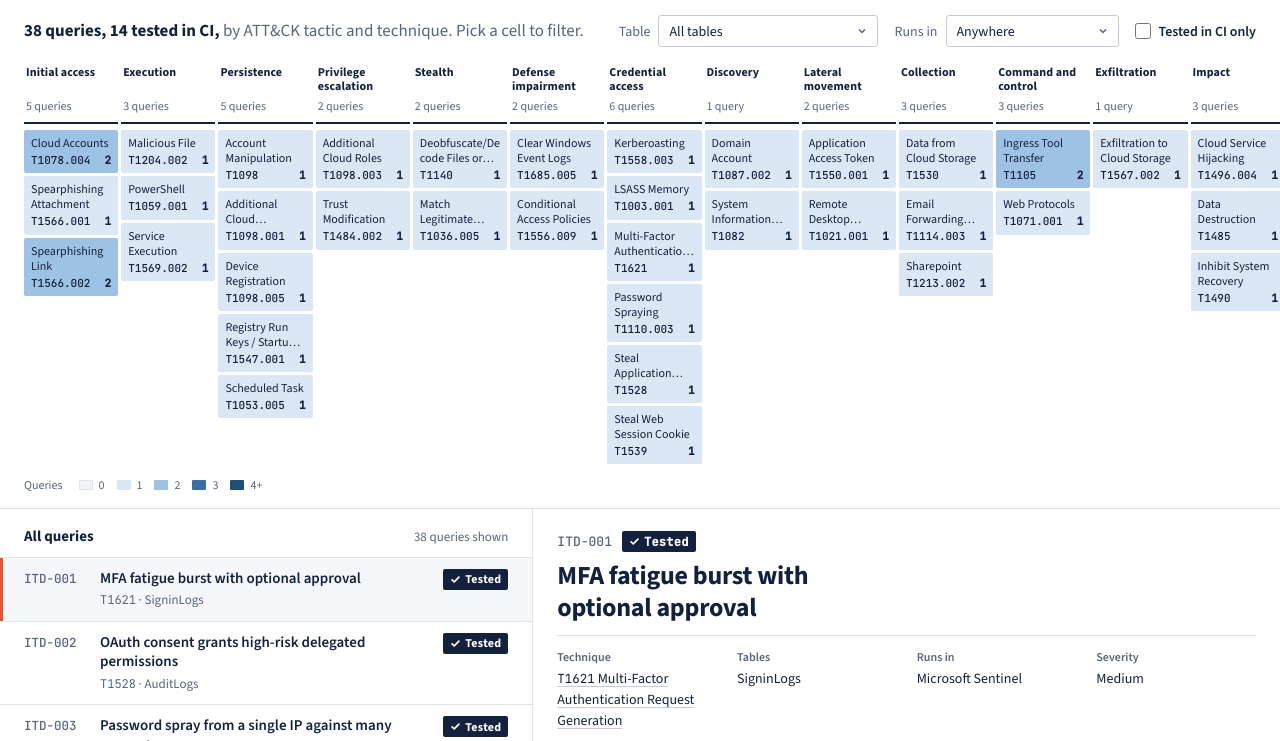
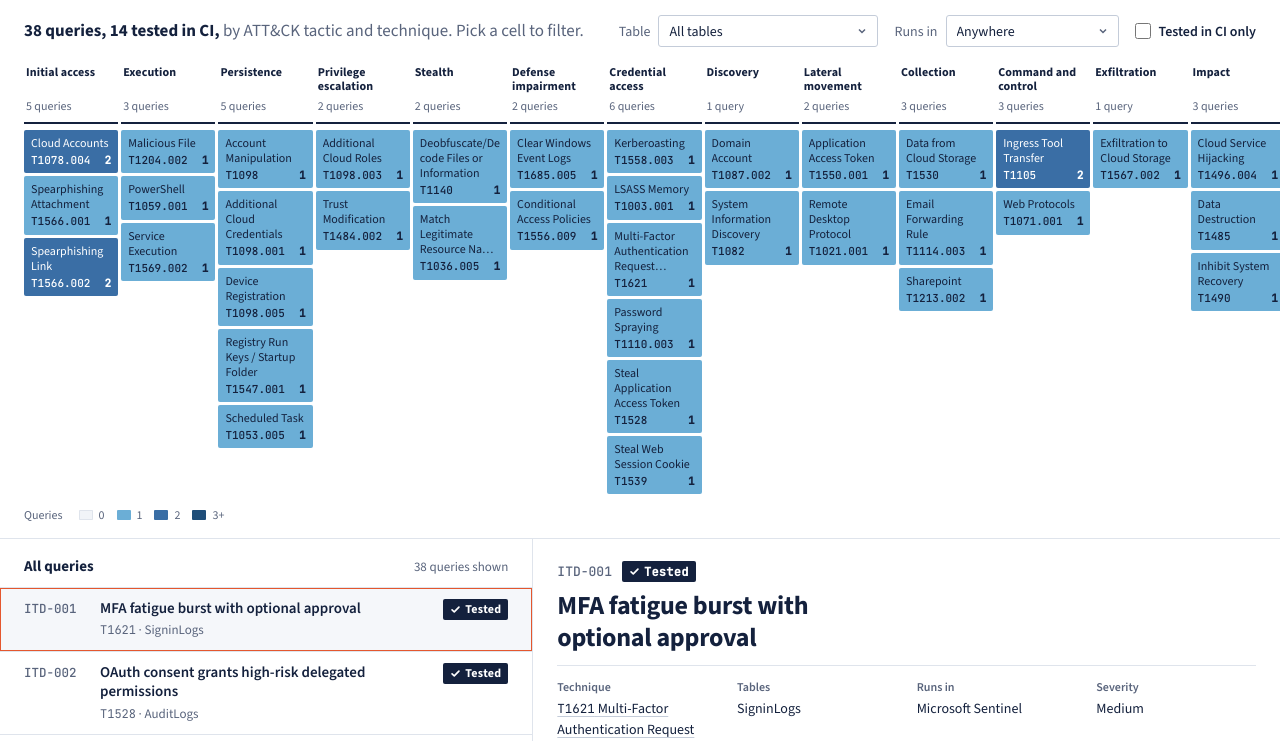
Before and after one commit to Olaiyatomi/kql-hunting, a plain HTML site: page index.html in a window 1280 px wide. Shown: the part 59-800 px from the top of the page. Drawn offline with nearby package versions, Linux system fonts and the light colour scheme.

Commit message:
Strengthen matrix shading and stop clipping technique IDs
Use the contract coverage ramp so covered cells stand out at rest, map
counts 1, 2 and 3+ to visible steps, let technique names wrap to three
lines without breaking mid-word, and never truncate technique IDs. Mark
the selected query with an outline instead of a side stripe, and drop
the toast and scroll animations so only matrix cells animate.

```diff
--- a/assets/site.css
+++ b/assets/site.css
@@ -16,10 +16,10 @@
   --line-strong: #c4ccd9;
 
   --r0: #f1f4f8; --r0-ink: #59647c;
-  --r1: #dbe7f4; --r1-ink: #14213d;
-  --r2: #9ec2e3; --r2-ink: #14213d;
-  --r3: #3a6ea5; --r3-ink: #ffffff;
-  --r4: #1f4e79; --r4-ink: #ffffff;
+  --r1: #6baed6; --r1-ink: #14213d;
+  --r2: #3a6ea5; --r2-ink: #ffffff;
+  --r3: #1f4e79; --r3-ink: #ffffff;
+  --badge-dark: #2f6aa8;
 
   --accent: #e4572e;
   --accent-soft: rgba(228, 87, 46, .14);
@@ -53,10 +53,9 @@
   --line: #213050;
   --line-strong: #2f4166;
   --r0: #131f38; --r0-ink: #95a2bb;
-  --r1: #1b3354; --r1-ink: #e4eaf5;
-  --r2: #255181; --r2-ink: #ffffff;
-  --r3: #3f7dbc; --r3-ink: #ffffff;
-  --r4: #9cc7ee; --r4-ink: #0d1628;
+  --r1: #255181; --r1-ink: #ffffff;
+  --r2: #4a8ccf; --r2-ink: #0d1628;
+  --r3: #9cc7ee; --r3-ink: #0d1628;
   --accent-soft: rgba(228, 87, 46, .22);
   --pass: #5ccf8f;
   --code-bg: #08101f;
@@ -75,10 +74,9 @@
     --line: #213050;
     --line-strong: #2f4166;
     --r0: #131f38; --r0-ink: #95a2bb;
-    --r1: #1b3354; --r1-ink: #e4eaf5;
-    --r2: #255181; --r2-ink: #ffffff;
-    --r3: #3f7dbc; --r3-ink: #ffffff;
-    --r4: #9cc7ee; --r4-ink: #0d1628;
+    --r1: #255181; --r1-ink: #ffffff;
+    --r2: #4a8ccf; --r2-ink: #0d1628;
+    --r3: #9cc7ee; --r3-ink: #0d1628;
     --accent-soft: rgba(228, 87, 46, .22);
     --pass: #5ccf8f;
     --code-bg: #08101f;
@@ -173,7 +171,7 @@ code, kbd, pre { font-family: var(--mono); font-variant-ligatures: none; font-fe
 .select select:hover { border-color: var(--ink-3); }
 .check { display: flex; align-items: center; gap: 8px; font-size: 14px; font-weight: 600; cursor: pointer; user-select: none; }
 .check input { width: 16px; height: 16px; margin: 0; accent-color: var(--shell); }
-:root[data-theme="dark"] .check input { accent-color: var(--r3); }
+:root[data-theme="dark"] .check input { accent-color: var(--badge-dark); }
 .text-btn { background: none; border: 0; padding: 4px 2px; color: var(--ink-2); font-size: 14px; font-weight: 600; text-decoration: underline; text-underline-offset: 3px; }
 .text-btn:hover { color: var(--ink); text-decoration-color: var(--accent); }
 
@@ -193,20 +191,19 @@ code, kbd, pre { font-family: var(--mono); font-variant-ligatures: none; font-fe
   transition: background-color 160ms ease-out, color 160ms ease-out;
   position: relative;
 }
-.cell .nm { display: -webkit-box; -webkit-line-clamp: 2; -webkit-box-orient: vertical; overflow: hidden; overflow-wrap: anywhere; }
-.cell .meta { display: flex; justify-content: space-between; gap: 4px; margin-top: 3px; font: 500 11px/1.2 var(--mono); font-variant-ligatures: none; }
-.cell .meta span { min-width: 0; overflow: hidden; text-overflow: ellipsis; white-space: nowrap; }
+.cell .nm { display: -webkit-box; -webkit-line-clamp: 3; -webkit-box-orient: vertical; overflow: hidden; overflow-wrap: break-word; hyphens: auto; }
+.cell .meta { display: flex; flex-wrap: wrap; justify-content: space-between; gap: 0 4px; margin-top: 3px; font: 500 11px/1.2 var(--mono); font-variant-ligatures: none; }
+.cell .meta span { white-space: nowrap; }
 .cell[data-r="1"] { background: var(--r1); color: var(--r1-ink); }
 .cell[data-r="2"] { background: var(--r2); color: var(--r2-ink); }
 .cell[data-r="3"] { background: var(--r3); color: var(--r3-ink); }
-.cell[data-r="4"] { background: var(--r4); color: var(--r4-ink); }
 .cell:hover { box-shadow: inset 0 0 0 1px var(--ink); }
 .cell[aria-pressed="true"] { box-shadow: inset 0 0 0 2px var(--accent), 0 0 0 1px var(--accent); }
 .cell[data-r="0"] .meta b { visibility: hidden; }
 .legend { display: flex; align-items: center; gap: 6px; padding: 8px var(--pad) 14px; font-size: 12px; color: var(--ink-3); }
 .legend span { margin-right: 4px; }
 .legend i { width: 14px; height: 10px; border-radius: 1px; margin-left: 6px; }
-.legend .r0 { background: var(--r0); box-shadow: inset 0 0 0 1px var(--line); } .legend .r1 { background: var(--r1); } .legend .r2 { background: var(--r2); } .legend .r3 { background: var(--r3); } .legend .r4 { background: var(--r4); }
+.legend .r0 { background: var(--r0); box-shadow: inset 0 0 0 1px var(--line); } .legend .r1 { background: var(--r1); } .legend .r2 { background: var(--r2); } .legend .r3 { background: var(--r3); }
 
 /* ---------- Results ---------- */
 .results { display: grid; grid-template-columns: minmax(340px, 5fr) 7fr; align-items: start; }
@@ -222,7 +219,7 @@ code, kbd, pre { font-family: var(--mono); font-variant-ligatures: none; font-fe
 }
 .qrow:hover { background: var(--surface); }
 .qrow[aria-current="true"] { background: var(--surface); }
-.qrow[aria-current="true"]::before { content: ""; position: absolute; left: 0; top: 0; bottom: 0; width: 3px; background: var(--accent); }
+.qrow[aria-current="true"] { box-shadow: inset 0 0 0 1px var(--accent); }
 .qrow .id { font: 500 12.5px/1.6 var(--mono); color: var(--ink-3); grid-row: span 2; }
 .qrow .t { font-weight: 600; line-height: 1.3; }
 .qrow .sub { grid-column: 2; font-size: 13px; color: var(--ink-3); }
@@ -234,8 +231,8 @@ code, kbd, pre { font-family: var(--mono); font-variant-ligatures: none; font-fe
 }
 .badge svg { width: 11px; height: 11px; fill: none; stroke: currentColor; stroke-width: 2.4; stroke-linecap: round; stroke-linejoin: round; }
 .badge.tested { background: var(--shell); color: #fff; }
-:root[data-theme="dark"] .badge.tested { background: var(--r3); }
-@media (prefers-color-scheme: dark) { :root:not([data-theme="light"]) .badge.tested { background: var(--r3); } }
+:root[data-theme="dark"] .badge.tested { background: var(--badge-dark); }
+@media (prefers-color-scheme: dark) { :root:not([data-theme="light"]) .badge.tested { background: var(--badge-dark); } }
 .badge.hunt { box-shadow: inset 0 0 0 1px var(--line-strong); color: var(--ink-2); }
 .empty { padding: 32px var(--pad); color: var(--ink-2); }
 .empty p { margin: 0 0 10px; }
@@ -320,7 +317,7 @@ mark { background: var(--accent-soft); color: inherit; border-radius: 2px; paddi
 .toast {
   position: fixed; left: 50%; bottom: 24px; transform: translate(-50%, 12px);
   padding: 9px 14px; background: var(--shell); color: #fff; border-radius: var(--radius); font-size: 14px; font-weight: 600;
-  opacity: 0; pointer-events: none; transition: opacity 160ms ease-out, transform 160ms ease-out;
+  opacity: 0; pointer-events: none;
   box-shadow: 0 6px 20px rgba(10, 19, 38, .25);
 }
 .toast.on { opacity: 1; transform: translate(-50%, 0); }
--- a/assets/site.js
+++ b/assets/site.js
@@ -181,7 +181,7 @@
     for (const q of base) for (const k of q._cells) counts.set(k, (counts.get(k) || 0) + 1);
     matrixEl.querySelectorAll(".cell").forEach(el => {
       const n = counts.get(el.dataset.key) || 0;
-      el.dataset.r = String(Math.min(n, 4));
+      el.dataset.r = String(Math.min(n, 3));
       el.querySelector(".meta b").textContent = n;
       el.setAttribute("aria-pressed", String(el.dataset.tech === state.tech));
       el.setAttribute("aria-label", `${el.querySelector(".nm").textContent}, ${el.dataset.tech}, ${plural(n, "query")}`);
@@ -387,7 +387,7 @@
     const row = e.target.closest(".qrow");
     if (!row) return;
     update({ q: row.dataset.id });
-    if (narrow()) detailEl.scrollIntoView({ behavior: "smooth", block: "start" });
+    if (narrow()) detailEl.scrollIntoView({ block: "start" });
   });
 
   listEl.addEventListener("keydown", e => {
--- a/index.html
+++ b/index.html
@@ -65,7 +65,7 @@
         <div id="matrix" class="matrix" role="group" aria-label="ATT&amp;CK matrix"></div>
       </div>
       <div class="legend" aria-hidden="true">
-        <span>Queries</span><i class="r0"></i>0<i class="r1"></i>1<i class="r2"></i>2<i class="r3"></i>3<i class="r4"></i>4+
+        <span>Queries</span><i class="r0"></i>0<i class="r1"></i>1<i class="r2"></i>2<i class="r3"></i>3+
       </div>
     </div>
 
```
